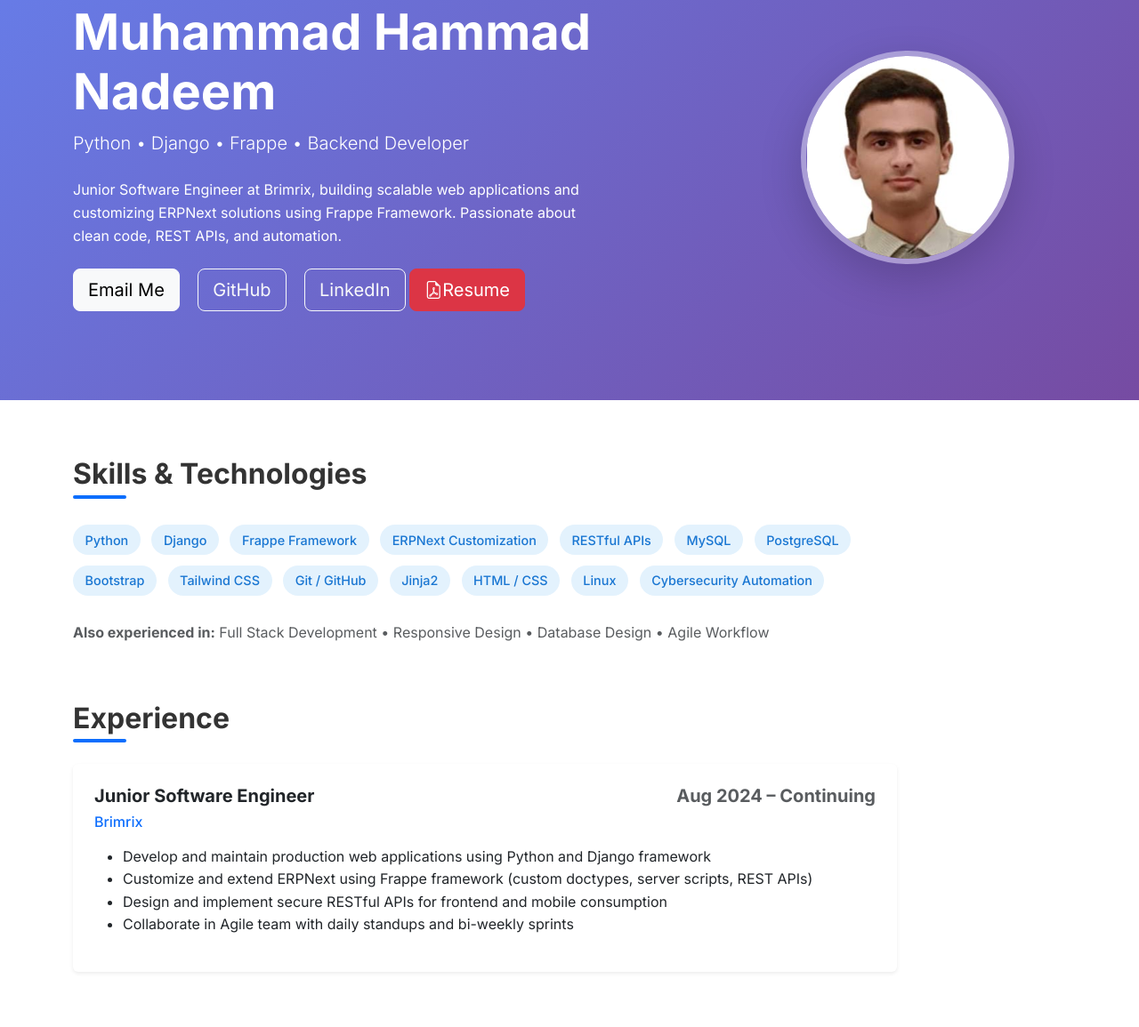
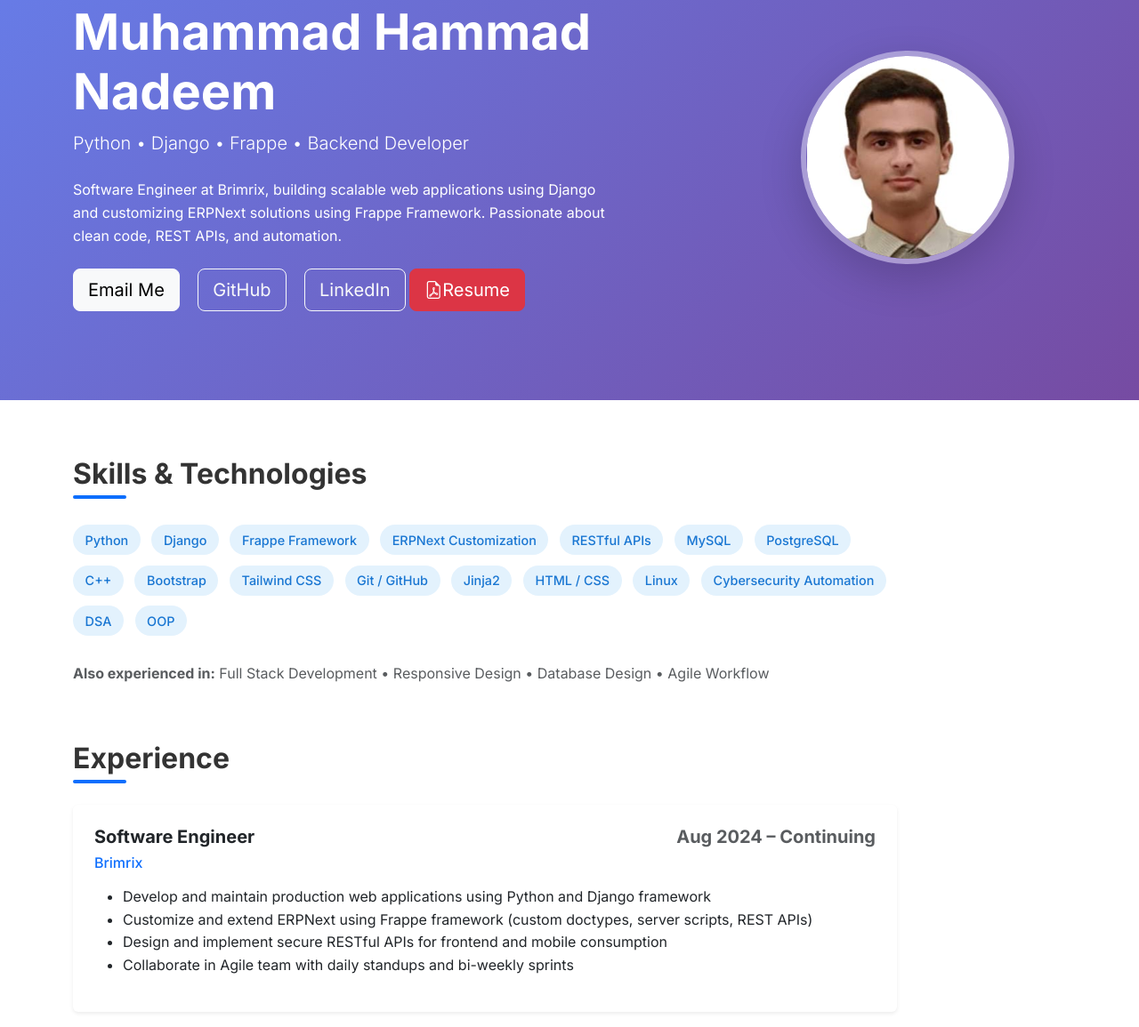
Before and after one commit to Hammad-5705/Portfolio, a plain HTML site: page index.html in a window 1280 px wide. Shown: the part 97-1252 px from the top of the page at 89% size. Drawn offline with nearby package versions, Linux system fonts and the light colour scheme.

Commit message:
cv update

```diff
--- a/index.html
+++ b/index.html
@@ -3,7 +3,7 @@
 <head>
     <meta charset="UTF-8" />
     <meta name="viewport" content="width=device-width, initial-scale=1.0"/>
-    <title>Muhammad Hammad Nadeem | Python & Backend Developer</title>
+    <title>Muhammad Hammad Nadeem | Python , Django & Backend Developer</title>
     <meta name="description" content="Junior Software Engineer skilled in Python, Django, Frappe, REST APIs. Currently building enterprise solutions at Brimrix."/>
 
     <!-- Bootstrap 5 CSS -->
@@ -113,7 +113,7 @@
                     <h1 class="display-4 fw-bold">Muhammad Hammad Nadeem</h1>
                     <p class="lead mb-4">Python • Django • Frappe • Backend Developer</p>
                     <p class="mb-4" style="max-width: 600px;">
-                        Junior Software Engineer at Brimrix, building scalable web applications and customizing ERPNext solutions using Frappe Framework. Passionate about clean code, REST APIs, and automation.
+                       Software Engineer at Brimrix, building scalable web applications using Django and customizing ERPNext solutions using Frappe Framework. Passionate about clean code, REST APIs, and automation.
                     </p>
                     <div>
                         <a href="mailto:hamadnad2014@gmail.com" class="btn btn-light btn-lg me-3">
@@ -153,6 +153,7 @@
                         <span class="skill-badge">RESTful APIs</span>
                         <span class="skill-badge">MySQL</span>
                         <span class="skill-badge">PostgreSQL</span>
+                        <span class="skill-badge">C++</span>
                         <span class="skill-badge">Bootstrap</span>
                         <span class="skill-badge">Tailwind CSS</span>
                         <span class="skill-badge">Git / GitHub</span>
@@ -160,6 +161,8 @@
                         <span class="skill-badge">HTML / CSS</span>
                         <span class="skill-badge">Linux</span>
                         <span class="skill-badge">Cybersecurity Automation</span>
+                        <span class="skill-badge">DSA</span>
+                        <span class="skill-badge">OOP</span>
                     </div>
                     <p class="mt-4 text-muted">
                         <strong>Also experienced in:</strong> Full Stack Development • Responsive Design • Database Design • Agile Workflow
@@ -175,7 +178,7 @@
                 <div class="col-lg-10">
                     <div class="card border-0 shadow-sm mb-4">
                         <div class="card-body p-4">
-                            <h5 class="card-title fw-bold">Junior Software Engineer <span class="text-muted float-end">Aug 2024 – Continuing</span></h5>
+                            <h5 class="card-title fw-bold">Software Engineer <span class="text-muted float-end">Aug 2024 – Continuing</span></h5>
                             <h6 class="text-primary">Brimrix</h6>
                             <ul class="mt-3">
                                 <li>Develop and maintain production web applications using Python and Django framework</li>
```
Also changed, not shown: 1 other file.
